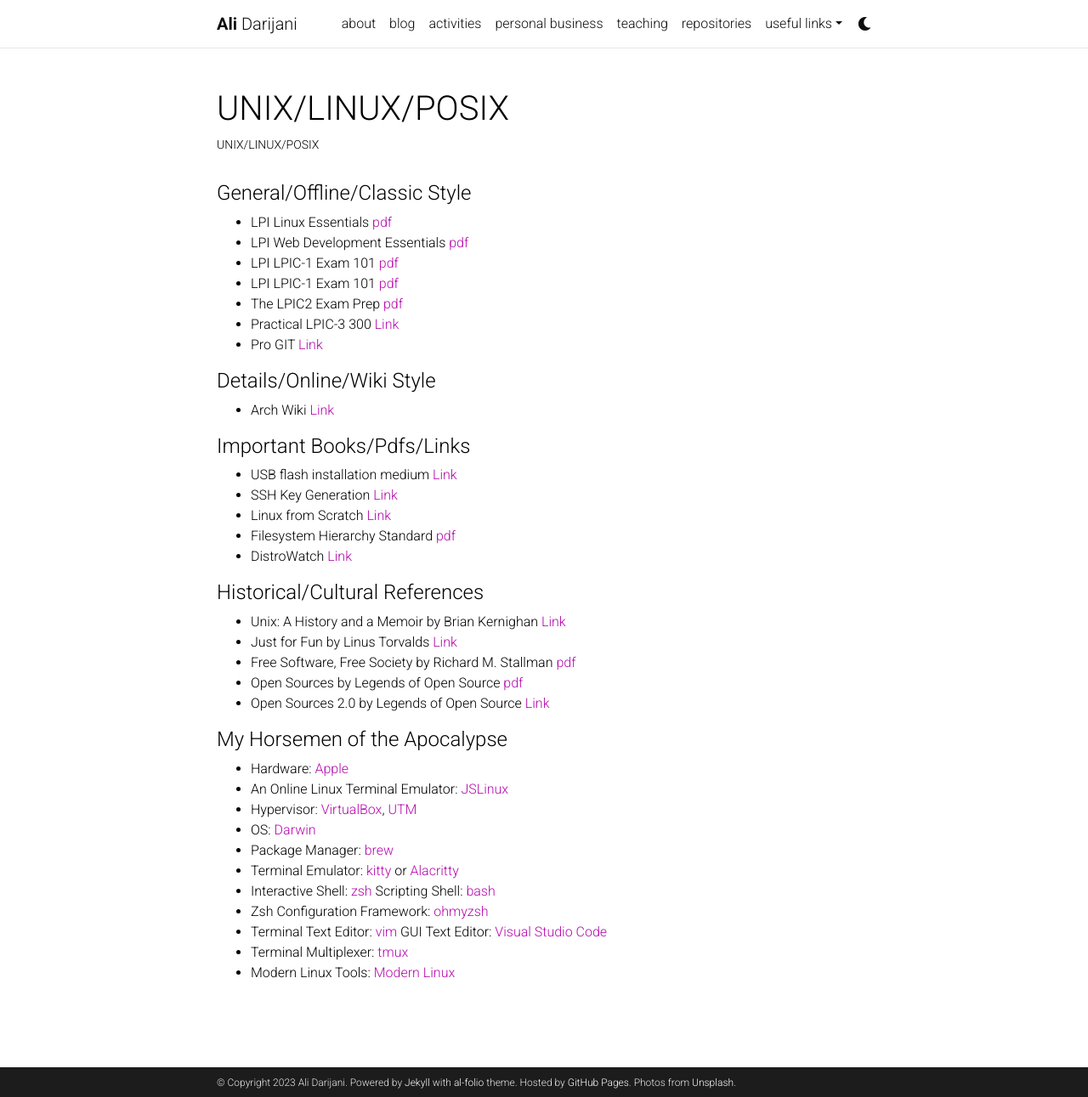
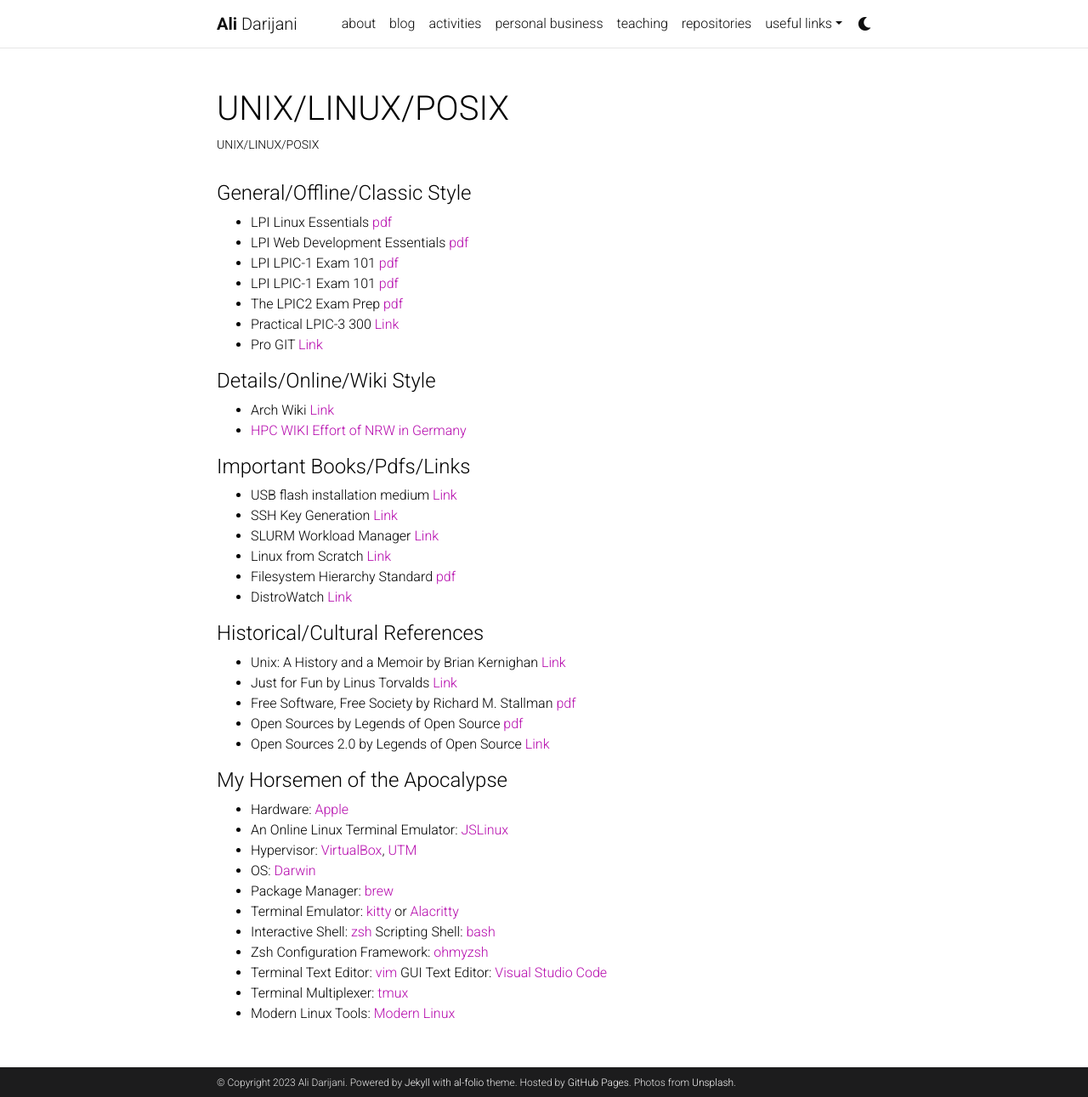
Before and after one commit to adarijani/adarijani.github.io_archived, a Jekyll site: the page built from _projects/01.unix_linux_posix.md, in a window 1280 px wide and 1291 px high. Shown: the whole window at 85% size. Built offline with Jekyll 4.4.1, drawn with Linux system fonts in a browser that asks for light colours; comment, search, counter and statistics services are not loaded; a style sheet for code colours, icons or effects is not loaded.

Commit message:
Update 01.unix_linux_posix.md

```diff
--- a/_projects/01.unix_linux_posix.md
+++ b/_projects/01.unix_linux_posix.md
@@ -18,31 +18,33 @@
 - Pro GIT [Link](https://github.com/progit/progit2/releases/download/2.1.360/progit.pdf)
 
 #### Details/Online/Wiki Style
-* Arch Wiki [Link](https://wiki.archlinux.org/)
+- Arch Wiki [Link](https://wiki.archlinux.org/)
+- [HPC WIKI Effort of NRW in Germany](https://hpc-wiki.info/hpc/HPC_Wiki)
 
 #### Important Books/Pdfs/Links
-* USB flash installation medium [Link](https://wiki.archlinux.org/title/USB_flash_installation_medium)
-* SSH Key Generation [Link](https://wiki.archlinux.org/title/SSH_keys)
-* Linux from Scratch [Link](https://www.linuxfromscratch.org/lfs/downloads/stable/LFS-BOOK-11.2.pdf)
-* Filesystem Hierarchy Standard [pdf](https://refspecs.linuxfoundation.org/FHS_3.0/fhs-3.0.pdf)
-* DistroWatch [Link](https://distrowatch.com/)
+- USB flash installation medium [Link](https://wiki.archlinux.org/title/USB_flash_installation_medium)
+- SSH Key Generation [Link](https://wiki.archlinux.org/title/SSH_keys)
+- SLURM Workload Manager [Link](https://slurm.schedmd.com/)
+- Linux from Scratch [Link](https://www.linuxfromscratch.org/lfs/downloads/stable/LFS-BOOK-11.2.pdf)
+- Filesystem Hierarchy Standard [pdf](https://refspecs.linuxfoundation.org/FHS_3.0/fhs-3.0.pdf)
+- DistroWatch [Link](https://distrowatch.com/)
 
 #### Historical/Cultural References
-* Unix: A History and a Memoir by Brian Kernighan [Link](https://www.cs.princeton.edu/~bwk/memoir.html)
-* Just for Fun by Linus Torvalds [Link](https://www.harpercollins.com/products/just-for-fun-linus-torvaldsdavid-diamond?variant=32118179364898)
-* Free Software, Free Society by Richard M. Stallman [pdf](https://www.gnu.org/doc/fsfs3-hardcover.pdf)
-* Open Sources by Legends of Open Source [pdf](https://smaldone.com.ar/documentos/libros/opensources.pdf)
-* Open Sources 2.0 by Legends of Open Source [Link](https://www.oreilly.com/library/view/open-sources-20/0596008023/)
+- Unix: A History and a Memoir by Brian Kernighan [Link](https://www.cs.princeton.edu/~bwk/memoir.html)
+- Just for Fun by Linus Torvalds [Link](https://www.harpercollins.com/products/just-for-fun-linus-torvaldsdavid-diamond?variant=32118179364898)
+- Free Software, Free Society by Richard M. Stallman [pdf](https://www.gnu.org/doc/fsfs3-hardcover.pdf)
+- Open Sources by Legends of Open Source [pdf](https://smaldone.com.ar/documentos/libros/opensources.pdf)
+- Open Sources 2.0 by Legends of Open Source [Link](https://www.oreilly.com/library/view/open-sources-20/0596008023/)
 
 #### My Horsemen of the Apocalypse
-* Hardware: [Apple](https://www.apple.com/mac/)
-* An Online Linux Terminal Emulator: [JSLinux](https://bellard.org/jslinux/)
-* Hypervisor: [VirtualBox](https://www.virtualbox.org/), [UTM](https://mac.getutm.app/)
-* OS: [Darwin](https://github.com/apple/darwin-xnu)
-* Package Manager: [brew](https://brew.sh/)
-* Terminal Emulator: [kitty](https://sw.kovidgoyal.net/kitty/) or [Alacritty](https://alacritty.org/)
-* Interactive Shell: [zsh](https://www.zsh.org/) Scripting Shell: [bash](https://www.gnu.org/software/bash/)
-* Zsh Configuration Framework: [ohmyzsh](https://ohmyz.sh/)
-* Terminal Text Editor: [vim](https://www.vim.org/) GUI Text Editor: [Visual Studio Code](https://code.visualstudio.com/)
-* Terminal Multiplexer: [tmux](https://github.com/tmux)
-* Modern Linux Tools: [Modern Linux](https://github.com/ibraheemdev/modern-unix)
+- Hardware: [Apple](https://www.apple.com/mac/)
+- An Online Linux Terminal Emulator: [JSLinux](https://bellard.org/jslinux/)
+- Hypervisor: [VirtualBox](https://www.virtualbox.org/), [UTM](https://mac.getutm.app/)
+- OS: [Darwin](https://github.com/apple/darwin-xnu)
+- Package Manager: [brew](https://brew.sh/)
+- Terminal Emulator: [kitty](https://sw.kovidgoyal.net/kitty/) or [Alacritty](https://alacritty.org/)
+- Interactive Shell: [zsh](https://www.zsh.org/) Scripting Shell: [bash](https://www.gnu.org/software/bash/)
+- Zsh Configuration Framework: [ohmyzsh](https://ohmyz.sh/)
+- Terminal Text Editor: [vim](https://www.vim.org/) GUI Text Editor: [Visual Studio Code](https://code.visualstudio.com/)
+- Terminal Multiplexer: [tmux](https://github.com/tmux)
+- Modern Linux Tools: [Modern Linux](https://github.com/ibraheemdev/modern-unix)
```
